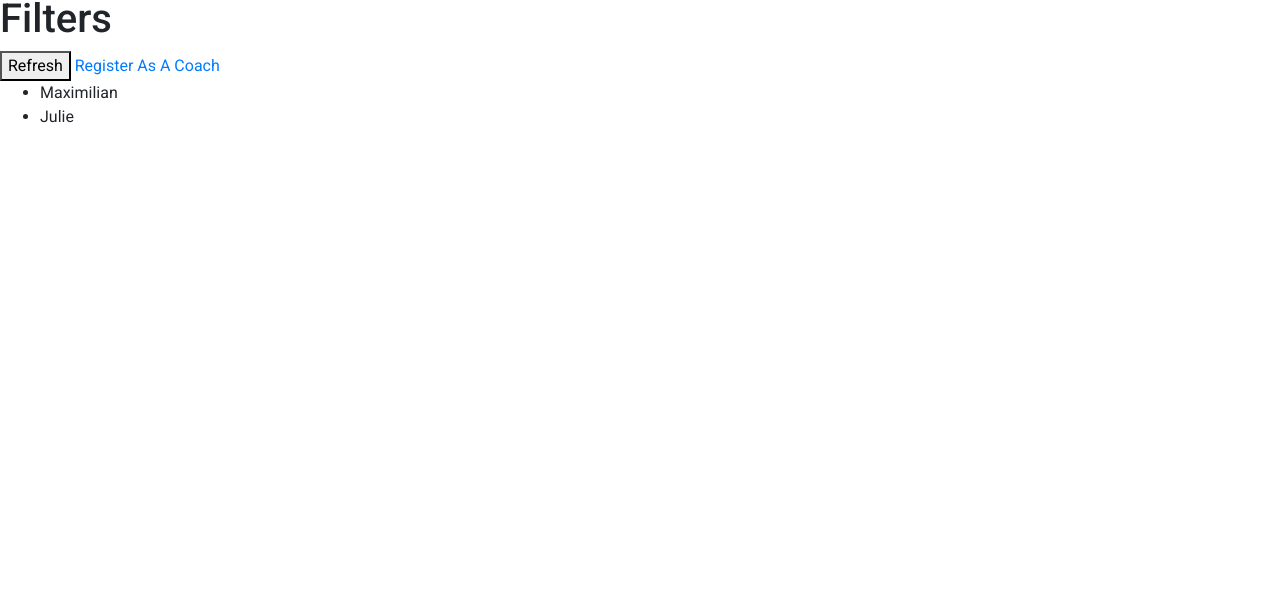
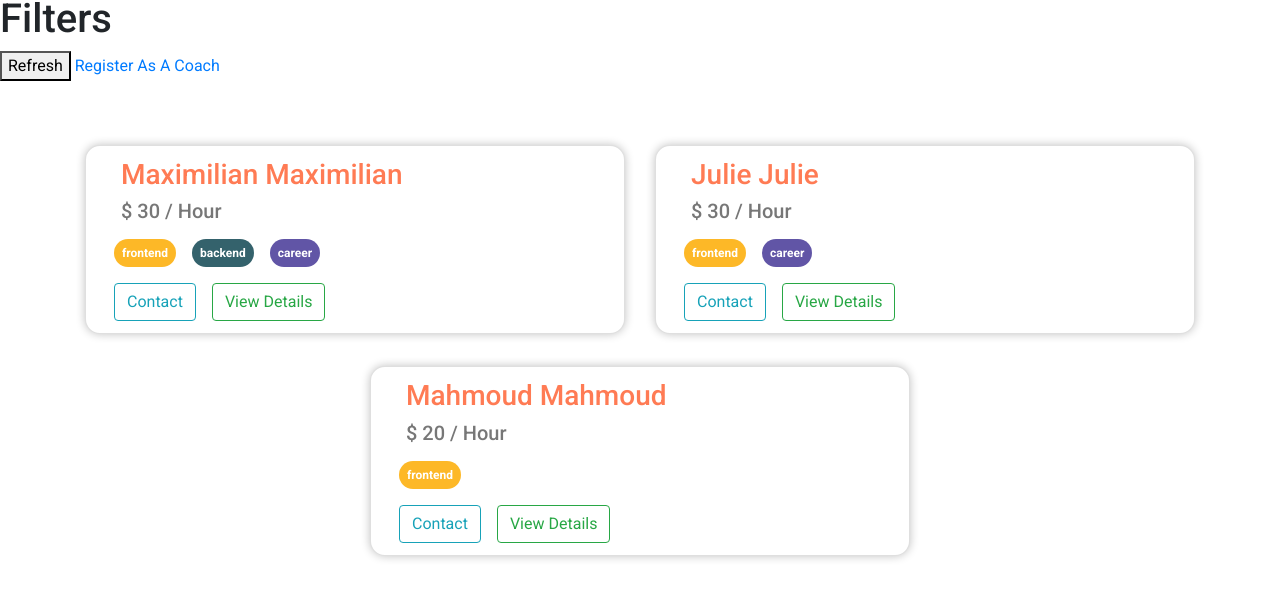
Before and after one commit to mahmoudsiliman75/coach-finder, a Vue app: page /coaches in a window 1280 px wide. Shown: the part 806-1404 px from the top of the page. Before the commit the page ends 951 px from the top, so only its background shows below. Built offline with nearby package versions, Linux system fonts and the light colour scheme.

Commit message:
add coach item comp

```diff
--- /dev/null
+++ b/src/components/coaches/CoachItem.vue
@@ -0,0 +1,94 @@
+<template>
+    <b-list-group>
+      <b-list-group-item class="my-3">
+        <h3> {{ fullName }} </h3>
+        <h5> $ {{ rate }} / Hour </h5>
+
+        <div>
+          <b-badge
+            pill
+            v-for="area in areas"
+            :key="area"
+            class="mx-2 my-3 p-2"
+            :class="area"
+          >
+            {{ area }}
+          </b-badge>
+        </div>
+
+        <div class="actions">
+          <router-link
+            :to="coachContactLink"
+            class="btn btn-outline-info mx-2"
+          >
+            Contact
+          </router-link>
+
+          <router-link
+            :to="coachDetailsLink"
+            class="btn btn-outline-success mx-2"
+          >
+            View Details
+          </router-link>
+        </div>
+      </b-list-group-item>
+    </b-list-group>
+</template>
+
+<script>
+export default {
+  props: ['id', 'firstName', 'lastName', 'rate', 'areas'],
+
+  computed: {
+    fullName() {
+      return `${this.firstName} ${this.firstName}`;
+    },
+
+    coachContactLink() {
+      return `/coaches/${this.id}/contact`;
+    },
+
+    coachDetailsLink() {
+      return `/coaches/${this.id}/`;
+    }
+  },
+}
+</script>
+
+<style lang="scss" scoped>
+
+    .list-group {
+      .list-group-item {
+        box-shadow: 0 0 10px #c1c1c1;
+        border-radius: 15px;
+        transition: all 0.5s ease-in-out;
+        &:hover {
+          transform: scale(1.04);
+        }
+        h3 {
+          margin-inline-start: 15px;
+          color: #ff7b54;
+        }
+        h5 {
+          margin-inline-start: 15px;
+          margin-bottom: 0;
+          color: #777;
+        }
+        .badge {
+          &.frontend {
+            background-color: #fdb827;
+            color: #fff;
+          }
+          &.backend {
+            background-color: #34626c;
+            color: #fff;
+          }
+          &.career {
+            background-color: #6155a6;
+            color: #fff;
+          }
+        }
+      }
+    }
+
+</style>
--- a/src/pages/coaches/CoachesList.vue
+++ b/src/pages/coaches/CoachesList.vue
@@ -11,16 +11,31 @@
     </div>
 
     <section>
-      <ul
+      <div
         v-if="hasCoaches"
       >
-        <li
-          v-for="coach in filteredCoaches"
-          :key="coach.id"
-        >
-          {{coach.firstName}}
-        </li>
-      </ul>
+        <b-container>
+          <b-row
+            class="justify-content-center py-5"
+          >
+            <b-col
+              cols="12"
+              md="6"
+              v-for="coach in filteredCoaches"
+              :key="coach.id"
+            >
+              <coach-item
+                :id="coach.id"
+                :firstName="coach.firstName"
+                :lastName="coach.lastName"
+                :rate="coach.hourlyRate"
+                :areas="coach.areas"
+              ></coach-item>
+            </b-col>
+          </b-row>
+        </b-container>
+      </div>
+
       <h3 v-else> No Coaches Found </h3>
     </section>
   </div>
@@ -28,10 +43,12 @@
 
 <script>
 import TheSlider from "../../components/ui/TheSlider.vue";
+import CoachItem from "../../components/coaches/CoachItem.vue";
 
 export default {
   components: {
     "main-slider": TheSlider,
+    "coach-item": CoachItem,
   },
 
   computed: {
--- a/src/store/modules/coaches/index.js
+++ b/src/store/modules/coaches/index.js
@@ -24,6 +24,15 @@ export default {
           description:
             'I am Julie and as a senior developer in a big tech company, I can help you get your first job or progress in your current role.',
           hourlyRate: 30
+        },
+        {
+          id: 'c3',
+          firstName: 'Mahmoud',
+          lastName: 'Siliman',
+          areas: ['frontend'],
+          description:
+            'I am Siliman and as a junior developer in a big tech company, I can help you get your first job or progress in your current role.',
+          hourlyRate: 20
         }
       ]
     }
```
